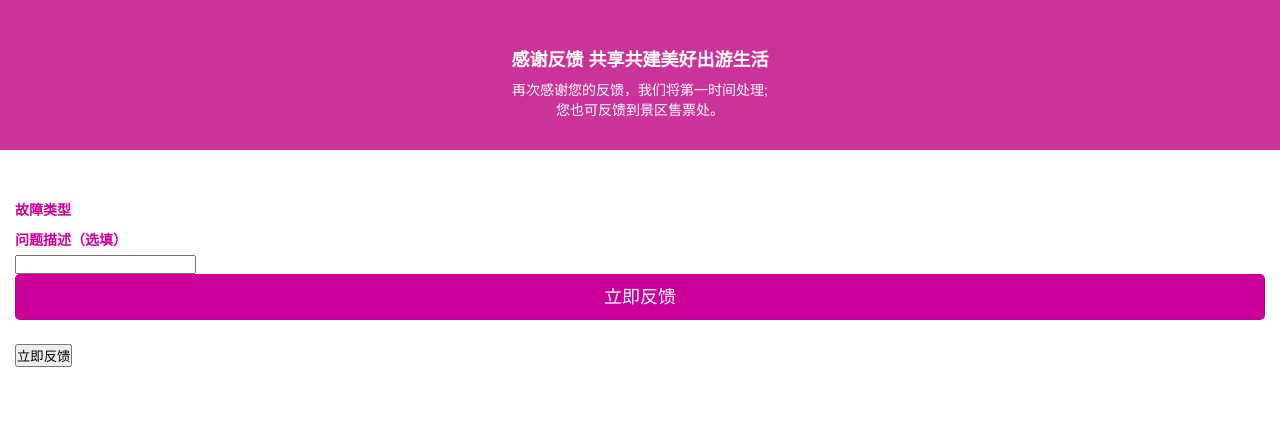
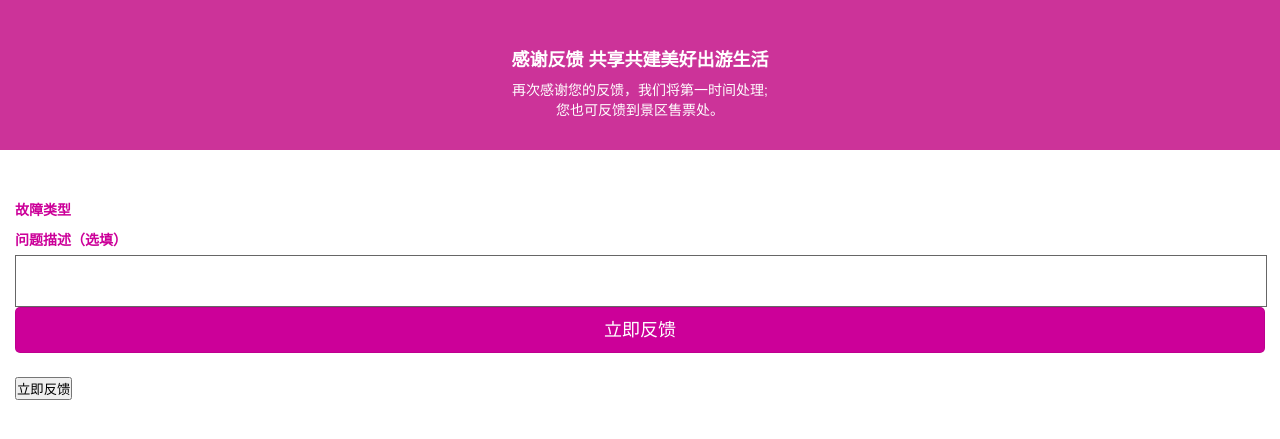
Before and after one commit to will-lzx/light, a Django app: page /weixin/report/ in a window 1280 px wide. Shown: the top 439 px of the page. Run offline with Django 3.2, Linux system fonts and the light colour scheme; data that the repository does not hold is empty; some libraries are stand-ins or nearby versions.

Commit message:
Merge branch 'master' of https://github.com/will-lzx/light
# Conflicts:
#	templates/weixin/nearby.html

```diff
--- a/templates/weixin/report.html
+++ b/templates/weixin/report.html
@@ -21,8 +21,8 @@
         <br>
 
      <h2_2>问题描述（选填）</h2_2>
-        <div >
-            <input class="input.weui-btn" type="text" id="description">
+        <div>
+            <input class="bx_input" type="text" id="description">
         </div>
 
        <a href="#" id="scanQRCode" class="weui-btn weui-btn_primary page__bd_spacing">立即反馈</a>
```
